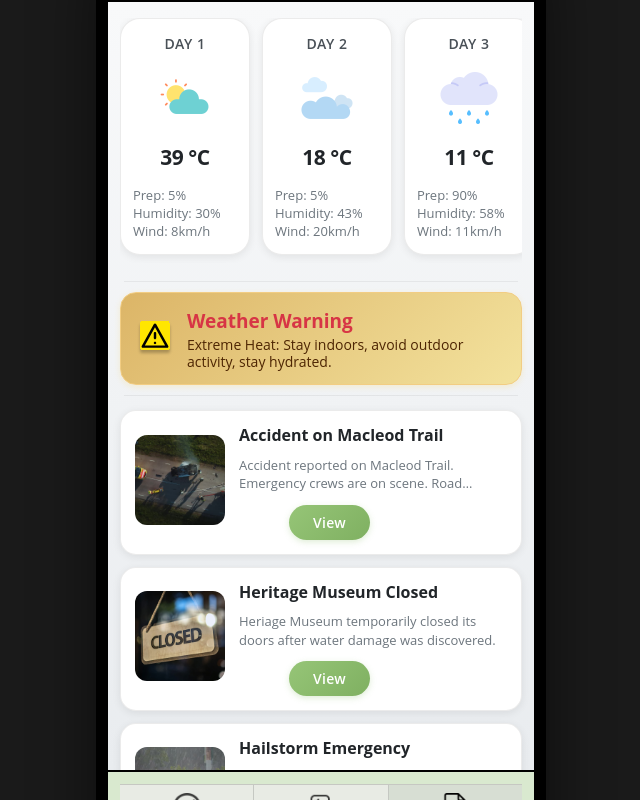
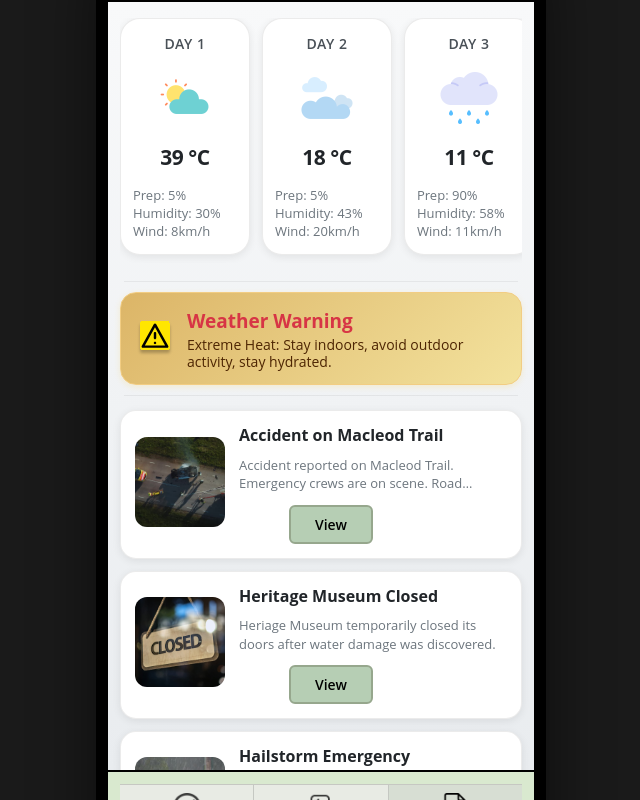
Before and after one commit to haywirebanana/cpsc481-tripadventurers, a React (Vite) app in the folder trip-adventurers/: page /trip/1/documents/weather in a window 1280 px wide. Shown: the whole page, without its empty margins (319-959 px from the left). Built offline with nearby package versions, Linux system fonts and the light colour scheme.

Commit message:
changed the view button styling
It is now similar to the view button styling in TripList.

```diff
--- a/trip-adventurers/src/pages/documents/Weather.css
+++ b/trip-adventurers/src/pages/documents/Weather.css
@@ -218,32 +218,34 @@
 
 /* views buttons, change these if you wanna customize the view button*/
 .view-btn {
-  background: linear-gradient(135deg, #96c577 0%, #7fb061 100%);
-  border: none;
-  border-radius: 20px;
-  color: white;
+  display: flex;
+  align-items: center;
+  justify-content: center;
+  background: #B6CEB4;
+  border: 2px solid #96A78D;
+  border-radius: 6px;
+  color: #000;
   padding: 8px 24px;
   font-size: 14px;
   font-weight: 600;
   cursor: pointer;
-  box-shadow: 0 2px 6px rgba(150, 197, 119, 0.3);
   transition: all 0.2s ease;
-  letter-spacing: 0.3px;
 }
 
 .view-btn:focus,
 .view-btn:active {
   outline: none;
 }
-/* hover settings for the view button, change these if you wanna customize the hover colours and stuff */
+
 .view-btn:hover {
-  background: linear-gradient(135deg, #7fb061 0%, #6a9850 100%);
+  background: #A5BDA3;
   transform: translateY(-1px);
-  box-shadow: 0 4px 10px rgba(150, 197, 119, 0.4);
+  box-shadow: 0px 2px 4px rgba(0, 0, 0, 0.15);
 }
 
 .view-btn:active {
   transform: translateY(0);
+  box-shadow: 0px 1px 2px rgba(0, 0, 0, 0.15);
 }
 
 /* modal - news popups */
```
